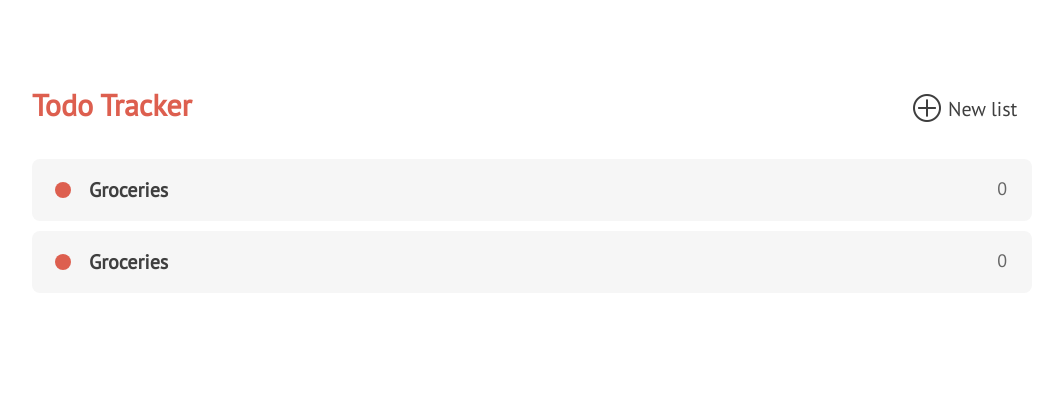
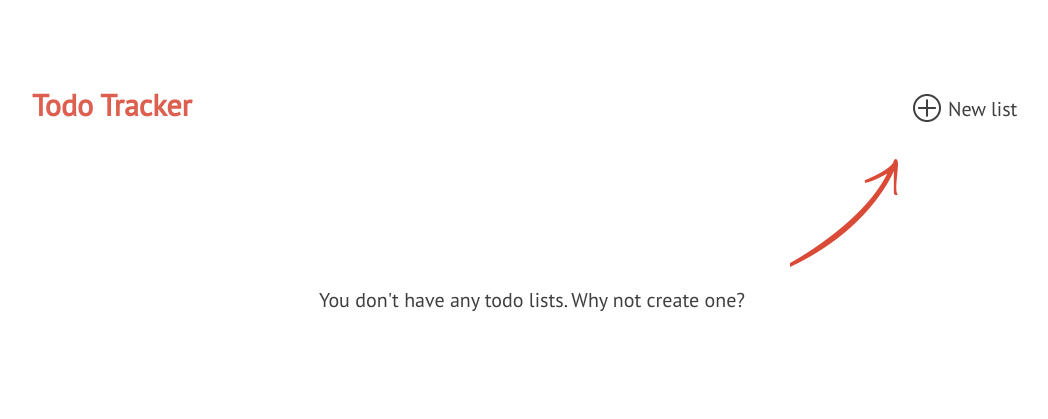
Before and after one commit to swiraol/todo_starter_4_175, a Flask app: page /lists in a window 1280 px wide. Shown: the top 419 px of the page, without its empty margins (108-1156 px from the left). Run offline with Flask 3, Linux system fonts and the light colour scheme.

Commit message:
Added session persistence

```diff
--- a/app.py
+++ b/app.py
@@ -1,6 +1,22 @@
-from flask import Flask, render_template, redirect, url_for
+from uuid import uuid4
+
+from flask import (Flask,
+                   render_template,
+                   redirect,
+                   request,
+                   session,
+                   url_for,
+)
 
 app = Flask(__name__)
+
+app.secret_key = 'secret1'
+
+@app.before_request
+def initialize_session():
+    if 'lists' not in session:
+        session['lists'] = []
+
 
 @app.route("/")
 def index():
@@ -8,11 +24,14 @@ def index():
 
 @app.route("/lists")
 def get_lists():
-    lists = [
-        {'title': 'Groceries', 'todos': []},
-        {'title': 'Groceries', 'todos': []},
-    ]
-    return render_template('lists.html', lists=lists)
+    return render_template('lists.html', lists=session['lists'])
+
+@app.route("/lists", methods=["POST"])
+def create_list():
+    title = request.form['list_title'].strip()
+    session['lists'].append({"id": str(uuid4()), "title": title, "todos": [],})
+    session.modified = True
+    return redirect(url_for('get_lists'))
 
 @app.route('/lists/new')
 def add_todo_list():
--- a/templates/new_list.html
+++ b/templates/new_list.html
@@ -1,7 +1,7 @@
 {% extends 'layout.html' %}
 
 {% block content %}
-  <form action="/lists" method="post">
+  <form action="{{ url_for('create_list') }}" method="post">
     <dl>
       <dt>
         <label for="list_title">Enter the title for your new list:</label>
```
